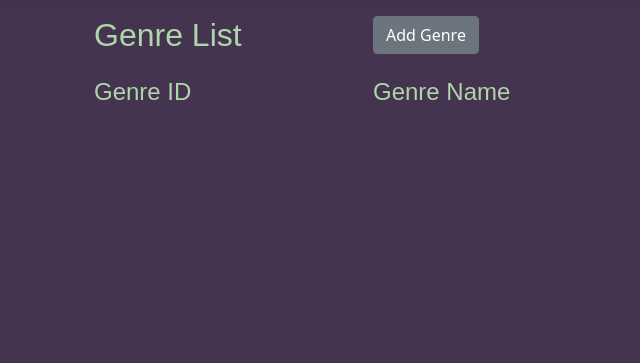
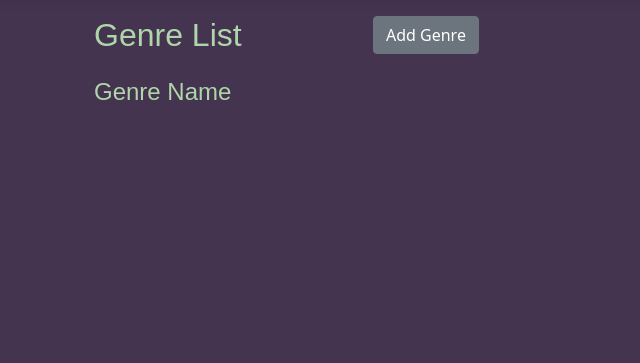
Before and after one commit to A-Cao128/RecordCollection-CSCI3302, an ASP.NET Core app: page /Genres in a window 1280 px wide. Shown: the part 57-420 px from the top of the page, without its empty margins (0-640 px from the left). Run offline with ASP.NET Core 8, Linux system fonts and the light colour scheme; data that the repository does not hold is empty; style sheets or scripts are compiled from the project's sources; database files in the repository are not loaded; some libraries are stand-ins or nearby versions.

Commit message:
Removed Genre ID

```diff
--- a/RecordCollectionUI/Pages/Genres/Index.cshtml
+++ b/RecordCollectionUI/Pages/Genres/Index.cshtml
@@ -25,13 +25,13 @@
         </div>
     </div>
     <div class="row mb-3">
-        <h4 class="col-sm-3">Genre ID</h4>
+        <!--<h4 class="col-sm-3">Genre ID</h4> -->
         <h4 class="col-sm-9">Genre Name</h4>
         @foreach (var obj in Model.Genres)
         {
-            <div class="col-sm-3">
+            /*<div class="col-sm-3">
                 <label class="genre form-text" style="color: #AFD5AA">@obj.GenreID</label>
-            </div>
+            </div>*/
             <div class="col-sm-9">
                 <label class="genre form-text" style="color: #AFD5AA">@obj.GenreName </label>
                 <a asp-page="DeleteGenre" asp-route-id="@obj.GenreID" style="color:#98A6D4">
```
